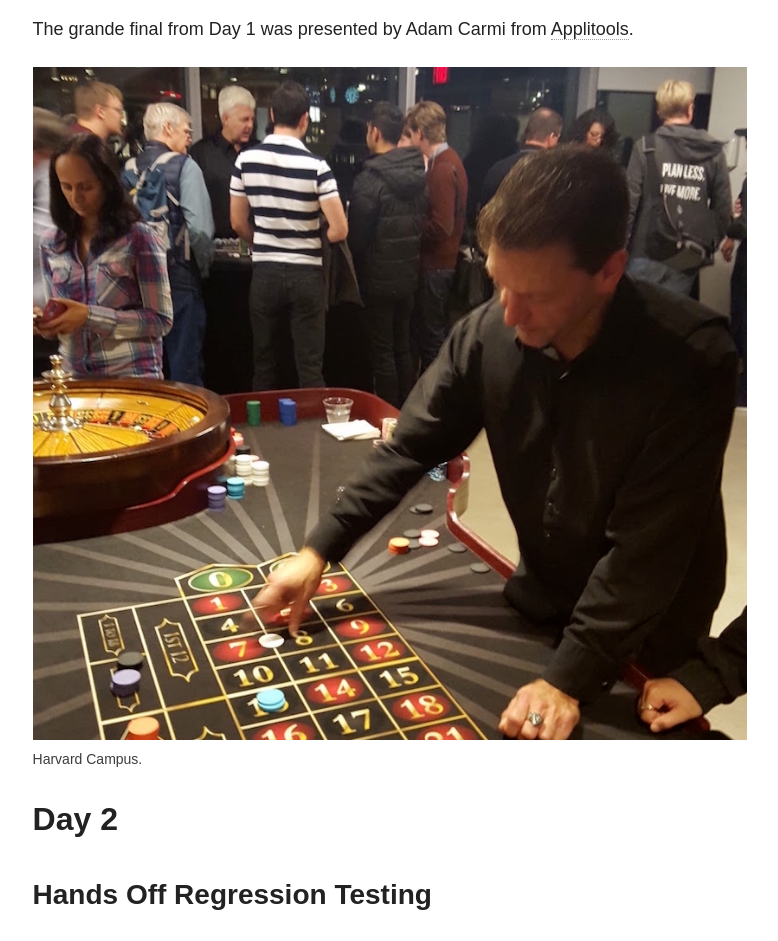
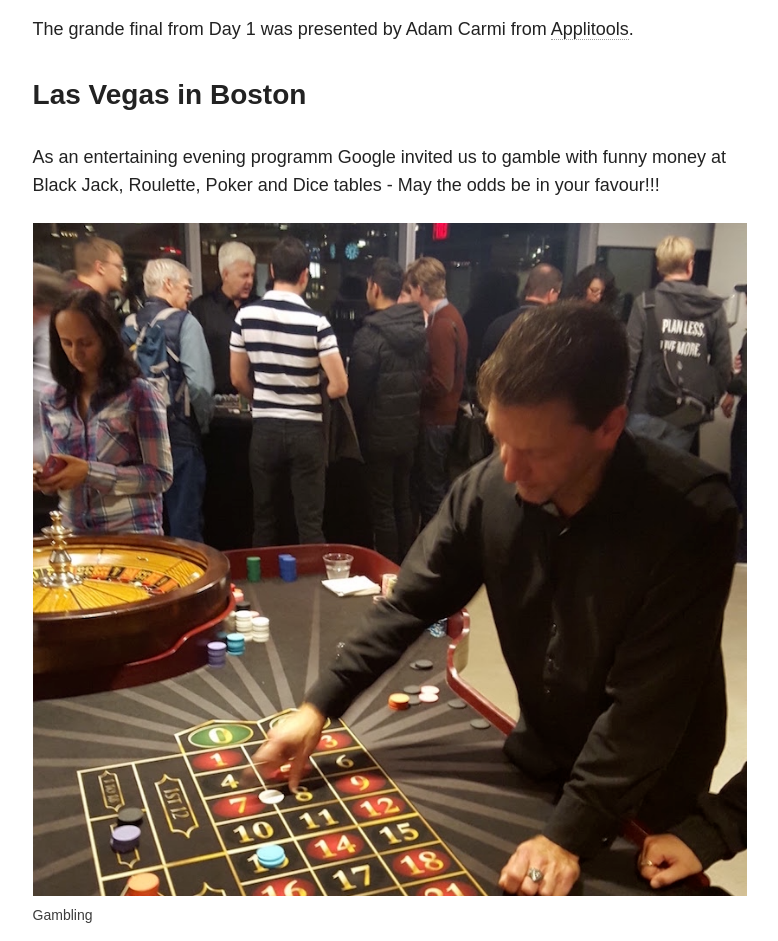
Before and after one commit to upday/upday.github.io, a Jekyll site: the page built from _posts/blog/2015-11-08-gtac.md, in a window 1280 px wide and 1400 px high, scrolled down 4992 px. Shown: the part 181-1122 px from the top of the window, without its empty margins (347-1125 px from the left). Built offline with Jekyll 4.4.1, drawn with Linux system fonts in a browser that asks for light colours; nearby versions of some CDN libraries; grey boxes are pictures that could not be loaded.

Commit message:
gambling

```diff
--- a/_posts/blog/2015-11-08-gtac.md
+++ b/_posts/blog/2015-11-08-gtac.md
@@ -56,10 +56,11 @@ Fanzy robot hands and fingers combined with a high speed camera that allow repro
 
 The grande final from Day 1 was presented by Adam Carmi from <a href="https://applitools.com/">Applitools</a>.
 
-
+### Las Vegas in Boston
+As an entertaining evening programm Google invited us to gamble with funny money at Black Jack, Roulette, Poker and Dice tables - May the odds be in your favour!!!
 <picture>
 	<img src="/images/gtac_2015_gambling.png" alt="image">
-	<figcaption>Harvard Campus.</figcaption>
+	<figcaption>Gambling</figcaption>
 </picture>
 
 ## Day 2
```
